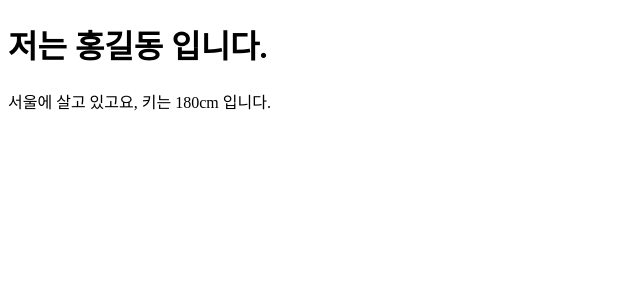
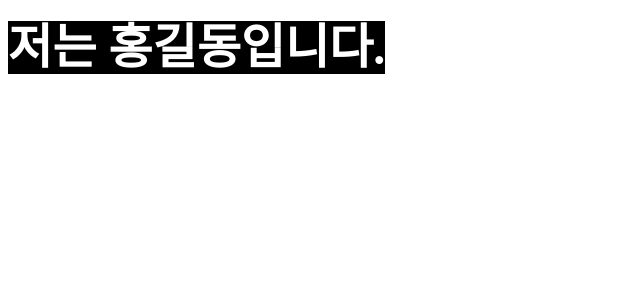
Before and after one commit to ddozero/React-Study, a React (Vite) app in the folder my-first-react/: page / in a window 1280 px wide. Shown: the top 300 px of the page, without its empty margins (0-640 px from the left). Built offline with nearby package versions, Linux system fonts and the light colour scheme.

Commit message:
✨ Feat: 03.react_JSX Attribution

```diff
--- a/my-first-react/index.html
+++ b/my-first-react/index.html
@@ -6,6 +6,14 @@
     <meta name="viewport" content="width=device-width, initial-scale=1.0" />
     <title>my-first-react</title>
   </head> -->
+  <head>
+    <style>
+      .title{
+        color:blue;
+        font-size:3rem;
+      }
+    </style>
+  </head>
   <body>
     <div id="root"></div>
     <script type="module" src="/src/main.jsx"></script>
--- a/my-first-react/src/main.jsx
+++ b/my-first-react/src/main.jsx
@@ -3,16 +3,16 @@
 import {createRoot} from 'react-dom/client';
 
 function Human(){
-  const kildong ={
-  name : "홍길동",
-  address : "서울",
-  height : "180cm"
+
+const style = {
+  color : "white",
+  fontSize: "3rem", //기존 font-size가아님
+  backgroundColor:"black",
+  fontWeight :"700"
 }
+
 return(
-  <>
-    <h1>저는 { kildong.name } 입니다. </h1>
-    <p>{ kildong.address }에 살고 있고요, 키는  { kildong.height } 입니다. </p>
-  </>
+  <span style={style}>저는 홍길동입니다.</span>
 );
 }
 
```
